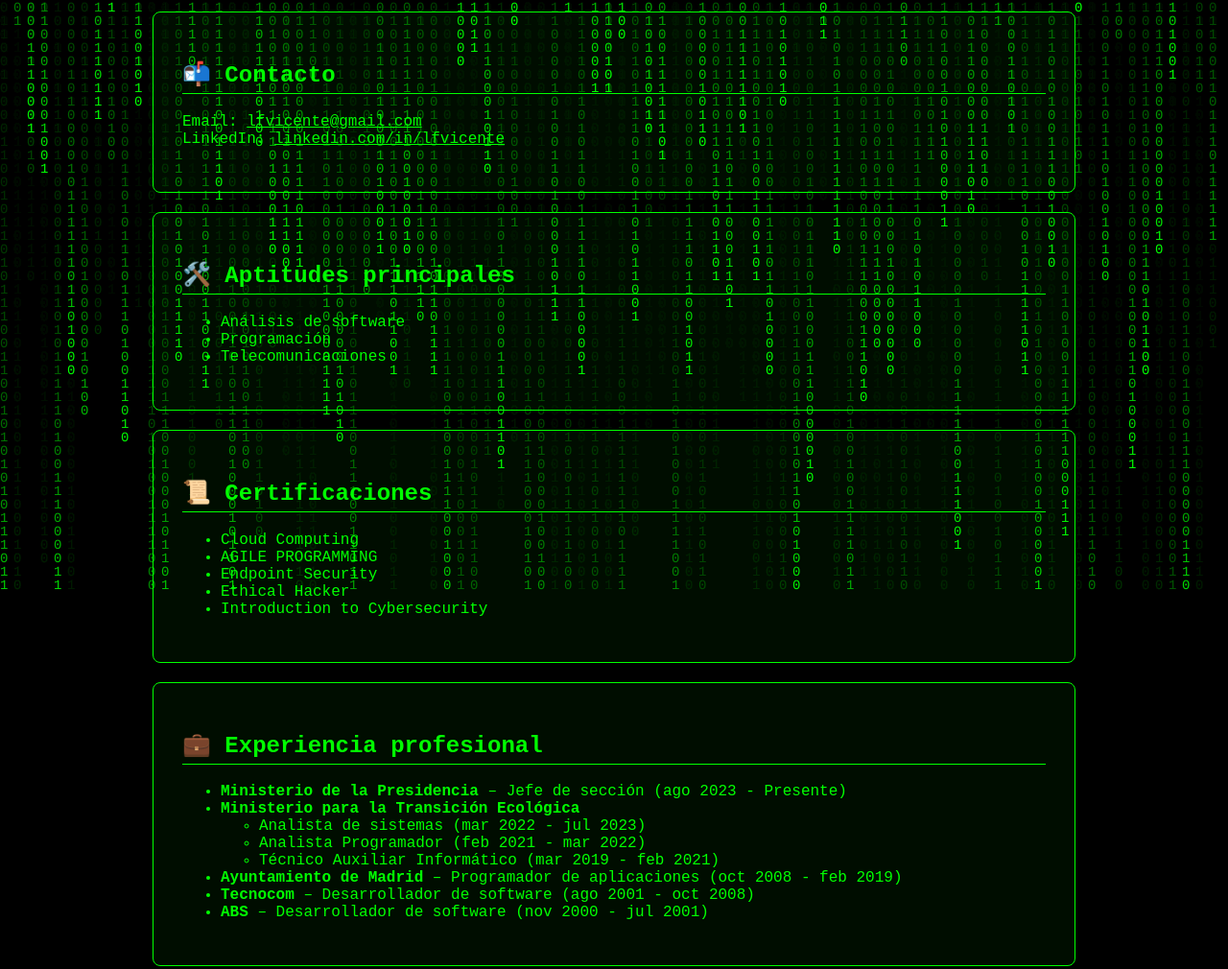
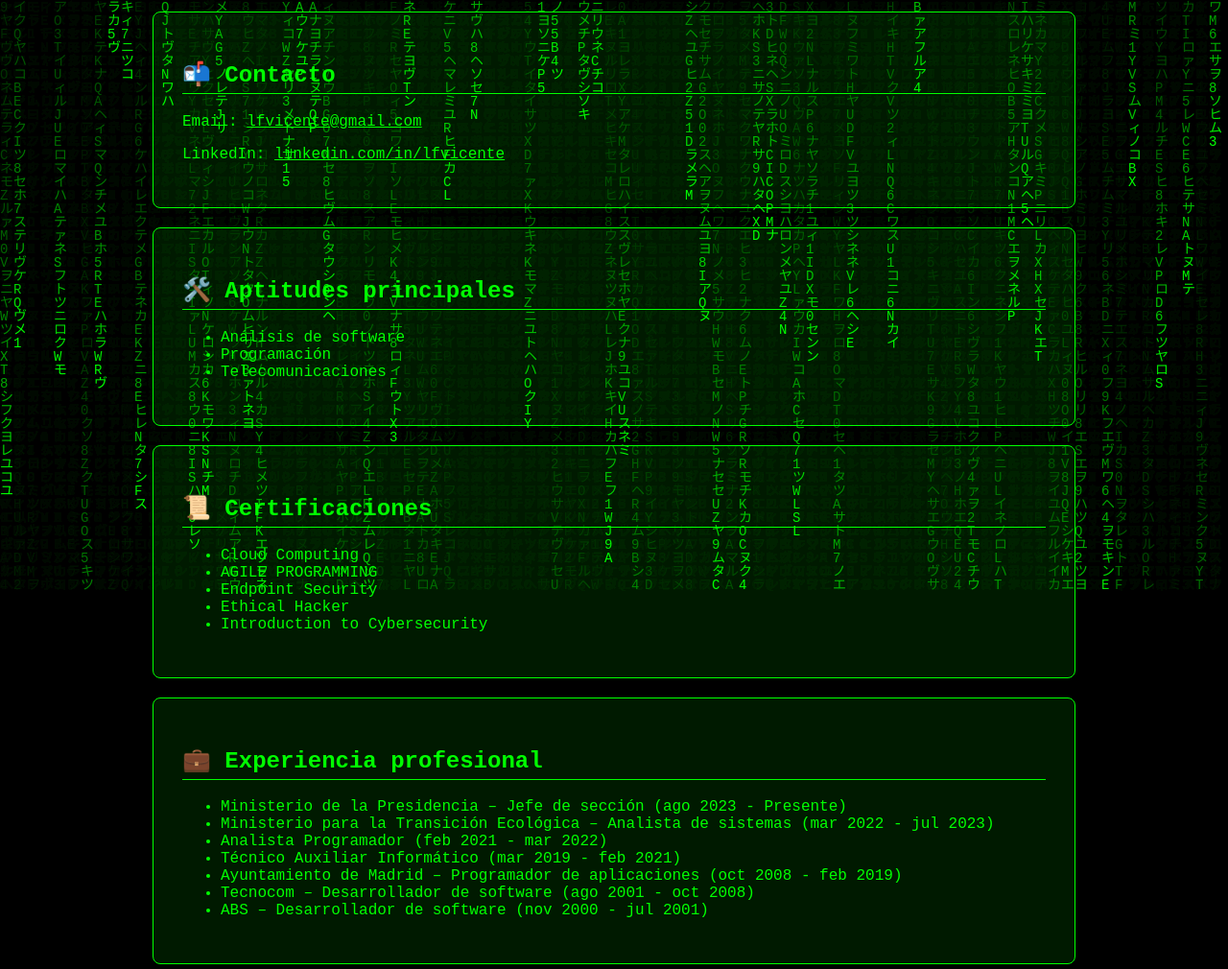
Before and after one commit to lfvicente/ia, a plain HTML site: page index.html in a window 1280 px wide. Shown: the part 184-1194 px from the top of the page at 96% size. Drawn offline with Linux system fonts and the light colour scheme.

Commit message:
Update index.html
Mejoras realizadas con IA.
* Cambio de color

```diff
--- a/index.html
+++ b/index.html
@@ -10,6 +10,10 @@
       background: black;
       color: #00ff00;
       font-family: 'Courier New', monospace;
+      transition: all 1s ease-in-out;
+    }
+    header, section, footer, h2, a {
+      transition: all 1s ease-in-out;
     }
     header {
       text-align: center;
@@ -65,8 +69,8 @@
 
 <section>
   <h2>📬 Contacto</h2>
-  <p>Email: <a href="mailto:lfvicente@gmail.com">lfvicente@gmail.com</a><br>
-     LinkedIn: <a href="https://www.linkedin.com/in/lfvicente" target="_blank">linkedin.com/in/lfvicente</a></p>
+  <p>Email: <a href="mailto:lfvicente@gmail.com">lfvicente@gmail.com</a></p>
+  <p>LinkedIn: <a href="https://linkedin.com/in/lfvicente">linkedin.com/in/lfvicente</a></p>
 </section>
 
 <section>
@@ -92,17 +96,13 @@
 <section>
   <h2>💼 Experiencia profesional</h2>
   <ul>
-    <li><strong>Ministerio de la Presidencia</strong> – Jefe de sección (ago 2023 - Presente)</li>
-    <li><strong>Ministerio para la Transición Ecológica</strong>
-      <ul>
-        <li>Analista de sistemas (mar 2022 - jul 2023)</li>
-        <li>Analista Programador (feb 2021 - mar 2022)</li>
-        <li>Técnico Auxiliar Informático (mar 2019 - feb 2021)</li>
-      </ul>
-    </li>
-    <li><strong>Ayuntamiento de Madrid</strong> – Programador de aplicaciones (oct 2008 - feb 2019)</li>
-    <li><strong>Tecnocom</strong> – Desarrollador de software (ago 2001 - oct 2008)</li>
-    <li><strong>ABS</strong> – Desarrollador de software (nov 2000 - jul 2001)</li>
+    <li>Ministerio de la Presidencia – Jefe de sección (ago 2023 - Presente)</li>
+    <li>Ministerio para la Transición Ecológica – Analista de sistemas (mar 2022 - jul 2023)</li>
+    <li>Analista Programador (feb 2021 - mar 2022)</li>
+    <li>Técnico Auxiliar Informático (mar 2019 - feb 2021)</li>
+    <li>Ayuntamiento de Madrid – Programador de aplicaciones (oct 2008 - feb 2019)</li>
+    <li>Tecnocom – Desarrollador de software (ago 2001 - oct 2008)</li>
+    <li>ABS – Desarrollador de software (nov 2000 - jul 2001)</li>
   </ul>
 </section>
 
@@ -111,34 +111,73 @@
 </footer>
 
 <script>
-  // Matrix rain effect
-  const canvas = document.getElementById("matrix");
-  const ctx = canvas.getContext("2d");
+  const colors = [
+    { hex: '#00ff00', rgba: 'rgba(0, 255, 0, 0.1)' },
+    { hex: '#ffa500', rgba: 'rgba(255, 165, 0, 0.1)' },
+    { hex: '#00bfff', rgba: 'rgba(0, 191, 255, 0.1)' },
+    { hex: '#ffff00', rgba: 'rgba(255, 255, 0, 0.1)' }
+  ];
+
+  let index = 0;
+  let matrixColor = colors[0].hex;
+
+  function cycleColors() {
+    const color = colors[index];
+    matrixColor = color.hex;
+
+    document.body.style.color = color.hex;
+
+    document.querySelectorAll('section, header, footer').forEach(el => {
+      el.style.backgroundColor = color.rgba;
+      el.style.borderColor = color.hex;
+    });
+
+    document.querySelectorAll('h2').forEach(el => {
+      el.style.borderBottom = `1px solid ${color.hex}`;
+    });
+
+    document.querySelectorAll('a').forEach(el => {
+      el.style.color = color.hex;
+    });
+
+    index = (index + 1) % colors.length;
+  }
+
+  setInterval(cycleColors, 3000);
+
+  const canvas = document.getElementById('matrix');
+  const ctx = canvas.getContext('2d');
 
   canvas.height = window.innerHeight;
   canvas.width = window.innerWidth;
 
-  const letters = "01";
+  const letters = 'アァイィウヴエカキクケコサシスセソタチツテトナニヌネノハヒフヘホマミムメモヤユヨラリルレロワヲンABCDEFGHIJKLMNOPQRSTUVWXYZ0123456789';
   const fontSize = 14;
   const columns = canvas.width / fontSize;
   const drops = Array(Math.floor(columns)).fill(1);
 
   function drawMatrix() {
-    ctx.fillStyle = "rgba(0, 0, 0, 0.05)";
+    ctx.fillStyle = 'rgba(0, 0, 0, 0.05)';
     ctx.fillRect(0, 0, canvas.width, canvas.height);
 
-    ctx.fillStyle = "#0F0";
-    ctx.font = fontSize + "px Courier";
+    ctx.fillStyle = matrixColor;
+    ctx.font = fontSize + 'px monospace';
 
     for (let i = 0; i < drops.length; i++) {
       const text = letters[Math.floor(Math.random() * letters.length)];
       ctx.fillText(text, i * fontSize, drops[i] * fontSize);
 
-      drops[i] = (drops[i] * fontSize > canvas.height || Math.random() > 0.975) ? 0 : drops[i] + 1;
+      if (drops[i] * fontSize > canvas.height && Math.random() > 0.975) {
+        drops[i] = 0;
+      }
+
+      drops[i]++;
     }
+
+    requestAnimationFrame(drawMatrix);
   }
 
-  setInterval(drawMatrix, 50);
+  drawMatrix();
 </script>
 
 </body>
```
